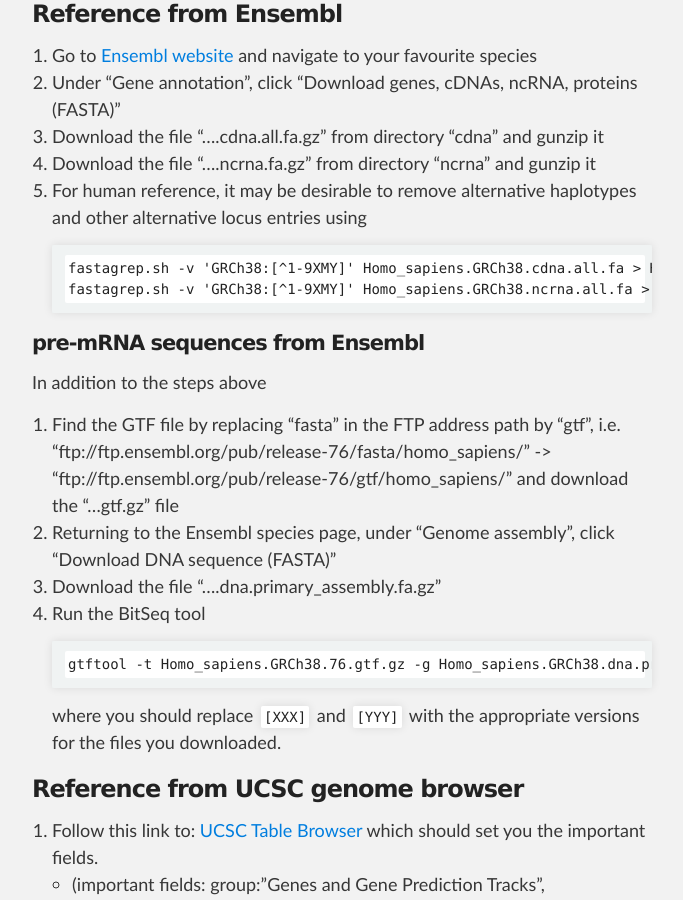
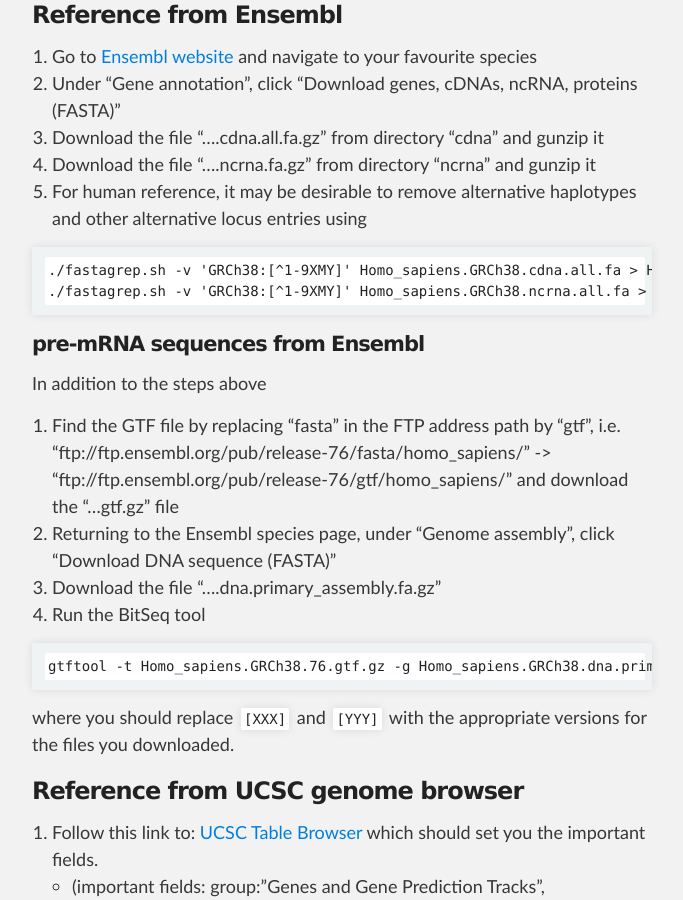
Before and after one commit to BitSeq/bitseq.github.io, a Jekyll site: the page built from howto/alignment.md, in a window 1280 px wide and 900 px high, scrolled down 1273 px. Shown: the whole window, without its empty margins (298-981 px from the left). Built offline with Jekyll 4.4.1, drawn with Linux system fonts in a browser that asks for light colours; Markdown is read by kramdown in place of the engine named in the settings.

Commit message:
Improve formatting.

````diff
--- a/howto/alignment.md
+++ b/howto/alignment.md
@@ -38,9 +38,11 @@
 1. Under "GTF files", download "Main file, gene annotation on three levels"
 1. Under "Fasta files", download "Genome sequence fasta file"
 1. Run the BitSeq tool
+
 ```
 gtftool -t gencode.[XXX].annotation.gtf.gz -g GRC[YYY].genome.fa.gz genes > gencode.pre_mrnas.fa
 ```
+
 where you should replace `[XXX]` and `[YYY]` with the appropriate
 versions for the files you downloaded.
 
@@ -51,9 +53,10 @@
 1. Download the file "....cdna.all.fa.gz" from directory "cdna" and gunzip it
 1. Download the file "....ncrna.fa.gz" from directory "ncrna" and gunzip it
 1. For human reference, it may be desirable to remove alternative haplotypes and other alternative locus entries using
+
 ```
-fastagrep.sh -v 'GRCh38:[^1-9XMY]' Homo_sapiens.GRCh38.cdna.all.fa > Homo_sapiens.GRCh38.cdna.filtered.fa
-fastagrep.sh -v 'GRCh38:[^1-9XMY]' Homo_sapiens.GRCh38.ncrna.all.fa > Homo_sapiens.GRCh38.ncrna.filtered.fa
+./fastagrep.sh -v 'GRCh38:[^1-9XMY]' Homo_sapiens.GRCh38.cdna.all.fa > Homo_sapiens.GRCh38.cdna.filtered.fa
+./fastagrep.sh -v 'GRCh38:[^1-9XMY]' Homo_sapiens.GRCh38.ncrna.all.fa > Homo_sapiens.GRCh38.ncrna.filtered.fa
 ```
 
 #### pre-mRNA sequences from Ensembl
@@ -64,9 +67,11 @@
 1. Returning to the Ensembl species page, under "Genome assembly", click "Download DNA sequence (FASTA)"
 1. Download the file "....dna.primary_assembly.fa.gz"
 1. Run the BitSeq tool
+
 ```
 gtftool -t Homo_sapiens.GRCh38.76.gtf.gz -g Homo_sapiens.GRCh38.dna.primary_assembly.fa.gz --outputFormat=ensembl genes > gencode.pre_mrnas.fa
 ```
+
 where you should replace `[XXX]` and `[YYY]` with the appropriate
 versions for the files you downloaded.
 
````
